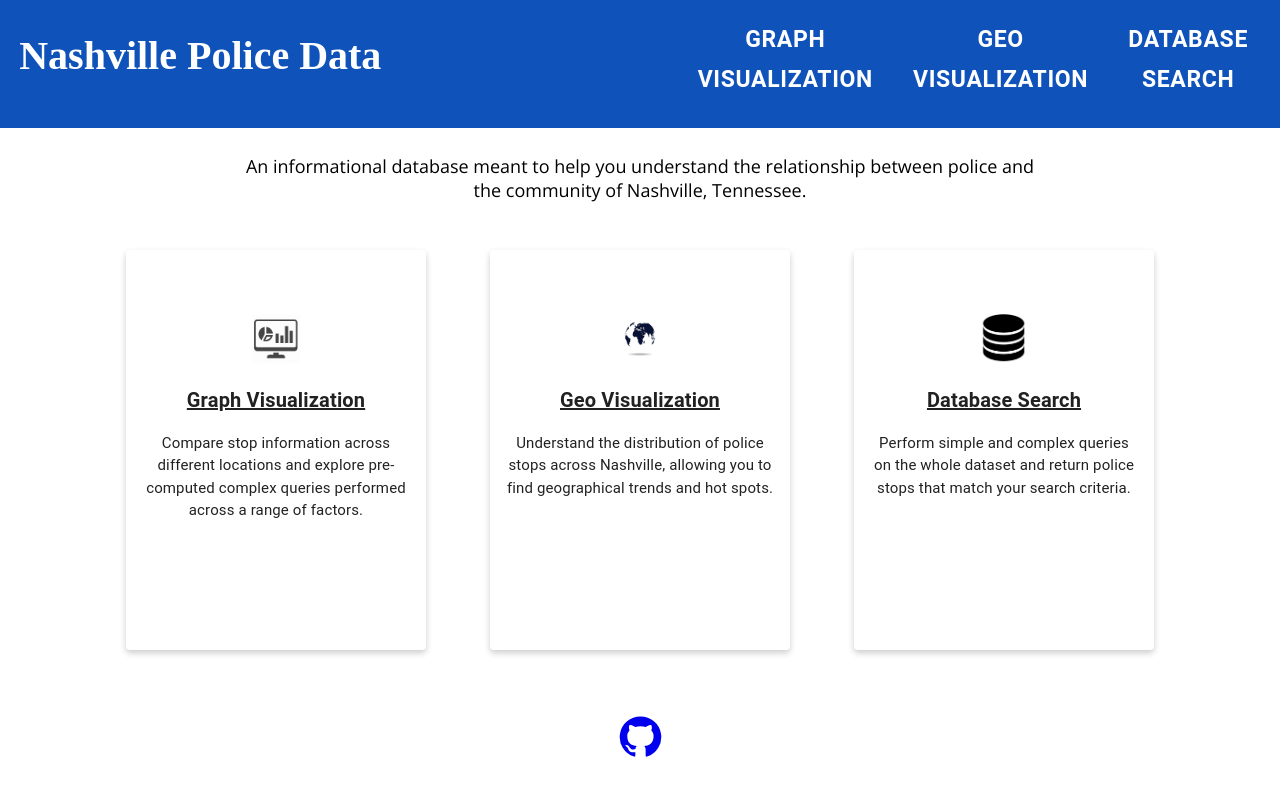
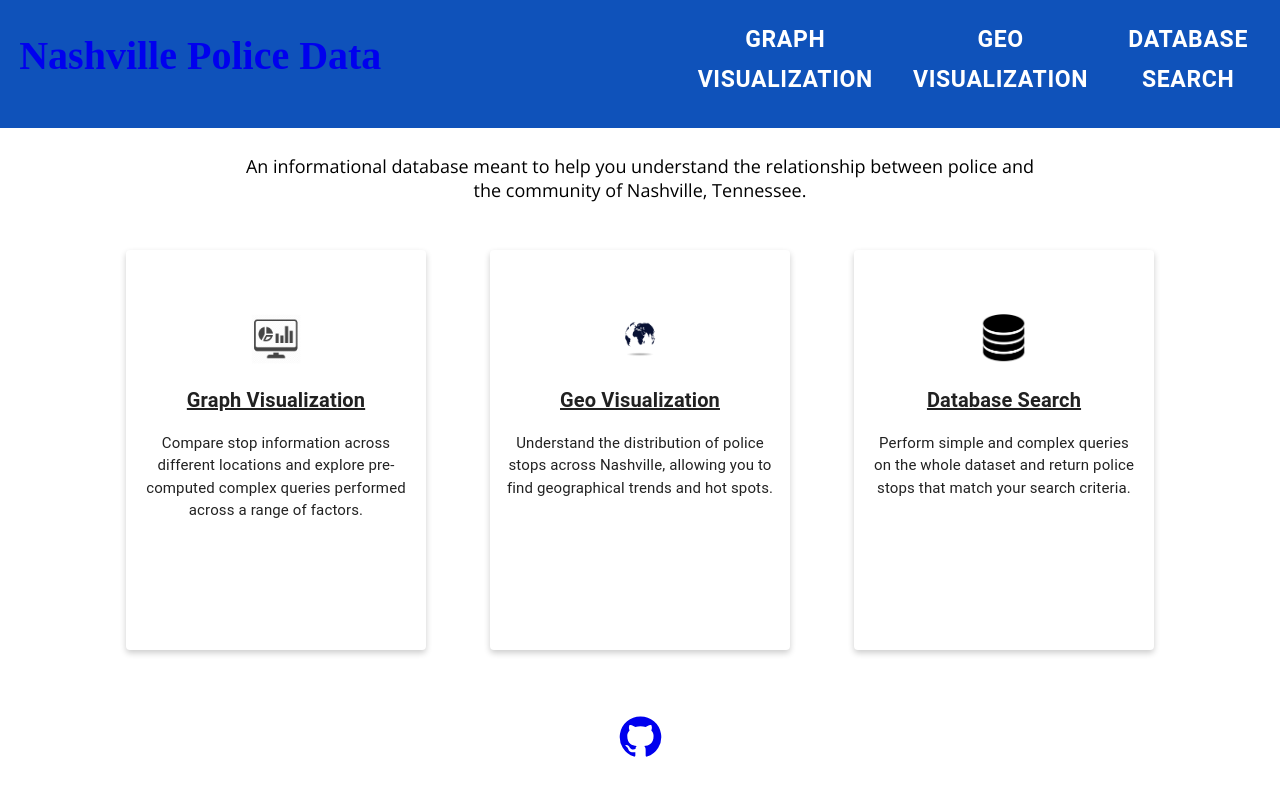
Before and after one commit to PRANETALLU/NashvilleCopStops, a React (Create React App) app in the folder my-app/: page / in a window 1280 px wide. Shown: the top 796 px of the page. Built offline with nearby package versions, Linux system fonts and the light colour scheme.

Commit message:
more edits

```diff
--- a/my-app/src/CSS/Header.css
+++ b/my-app/src/CSS/Header.css
@@ -13,4 +13,10 @@
     margin-left: 1.5%;
     margin-top: 2.5%;
     color: white;
+    text-decoration: none;
+    outline: none;
 }
+.noLink {
+    text-decoration: none;
+    outline: none;
+}
--- a/my-app/src/components/Header.js
+++ b/my-app/src/components/Header.js
@@ -3,8 +3,9 @@ import Button from '@mui/material/Button';
 function Header() {
     return (
         <div className="Header">
-            <p className="headerLogoText">Nashville Police Data</p>
+            <p className="headerLogoText"><a className="noLink" href="/">Nashville Police Data</a></p>
             <Button
+            href="/graphVisualization"
             sx=
             {{mt: -1, mr: 3,
             fontWeight: 700, fontSize: 23,
@@ -14,6 +15,7 @@ function Header() {
             </Button>
 
             <Button
+            href="/geoVisualization"
             sx={{mt: -1, mr: 3,
             fontWeight: 700, fontSize: 23,
             color: "white",
@@ -22,6 +24,7 @@ function Header() {
             </Button>
 
             <Button
+            href="/databaseSearch"
             sx={{mt: -1, mr: 3,
             fontWeight: 700, fontSize: 23,
             color: "white",
--- a/my-app/src/components/Main.js
+++ b/my-app/src/components/Main.js
@@ -10,7 +10,7 @@ import { CardContent, Typography } from '@mui/material';
 function Main() {
     return (
         <div className="Main">
-            <p id="description">An informational database meant to help you understand the relationship between police and
+           <p id="description">An informational database meant to help you understand the relationship between police and
                 <br />the community of Nashville, Tennessee.</p>
             <Stack direction="row" justifyContent={'center'} marginTop={6}>
                 <Card sx={{ backgroundColor: "white", width: 300, height: 400, boxShadow: '0px 3px 6px rgba(0, 0, 0, 0.2)'}}>
--- a/my-app/src/pages/DatabaseSearch.js
+++ b/my-app/src/pages/DatabaseSearch.js
@@ -0,0 +1,6 @@
+
+function DatabaseSearch() {
+
+}
+
+export default DatabaseSearch;
--- a/my-app/src/pages/GeoVisualization.js
+++ b/my-app/src/pages/GeoVisualization.js
@@ -0,0 +1,6 @@
+
+function GeoVisualization() {
+
+}
+
+export default GeoVisualization;
--- a/my-app/src/pages/GraphVisualization.js
+++ b/my-app/src/pages/GraphVisualization.js
@@ -0,0 +1,6 @@
+
+function GraphVisualization() {
+
+}
+
+export default GraphVisualization;
```
